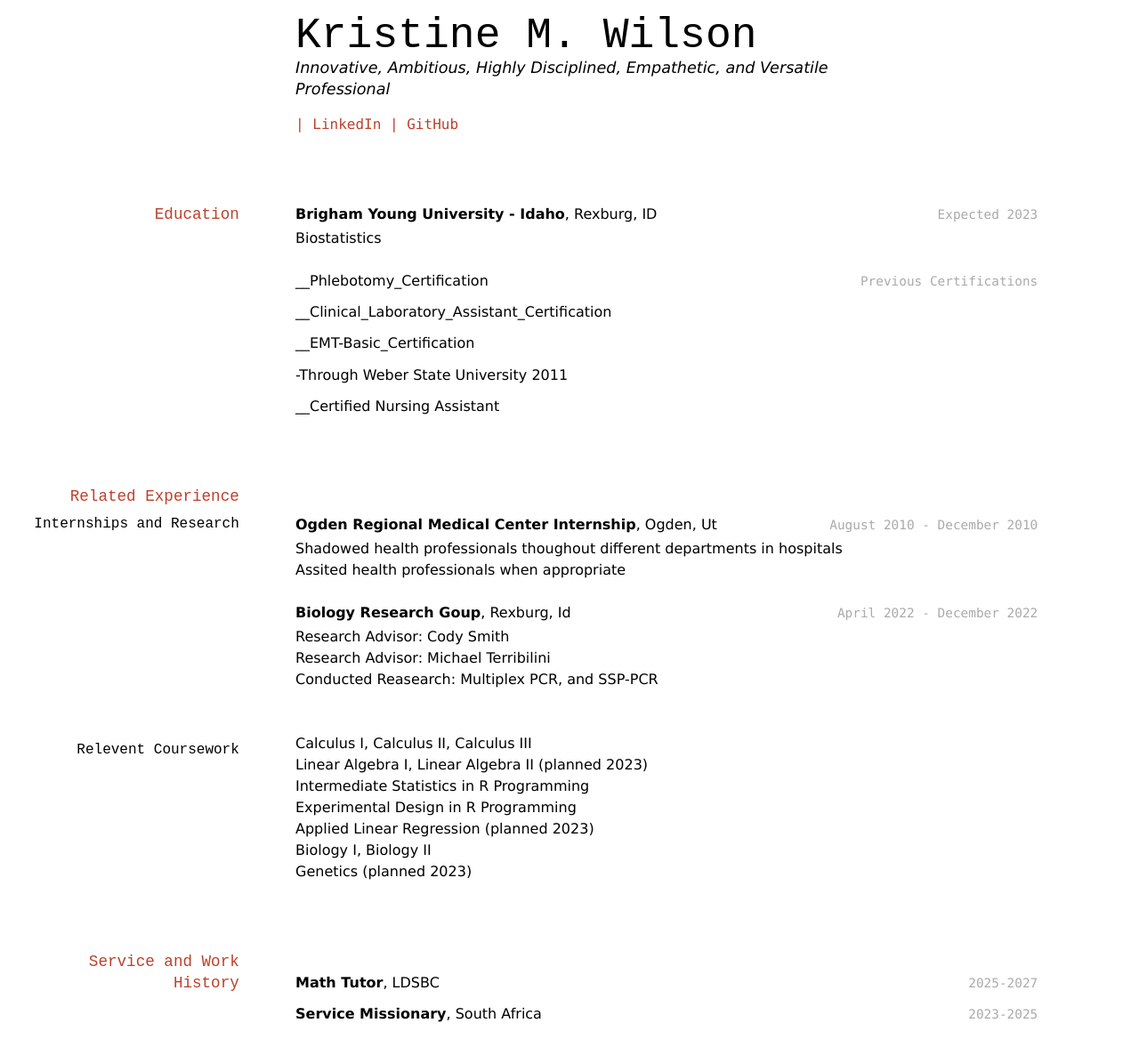
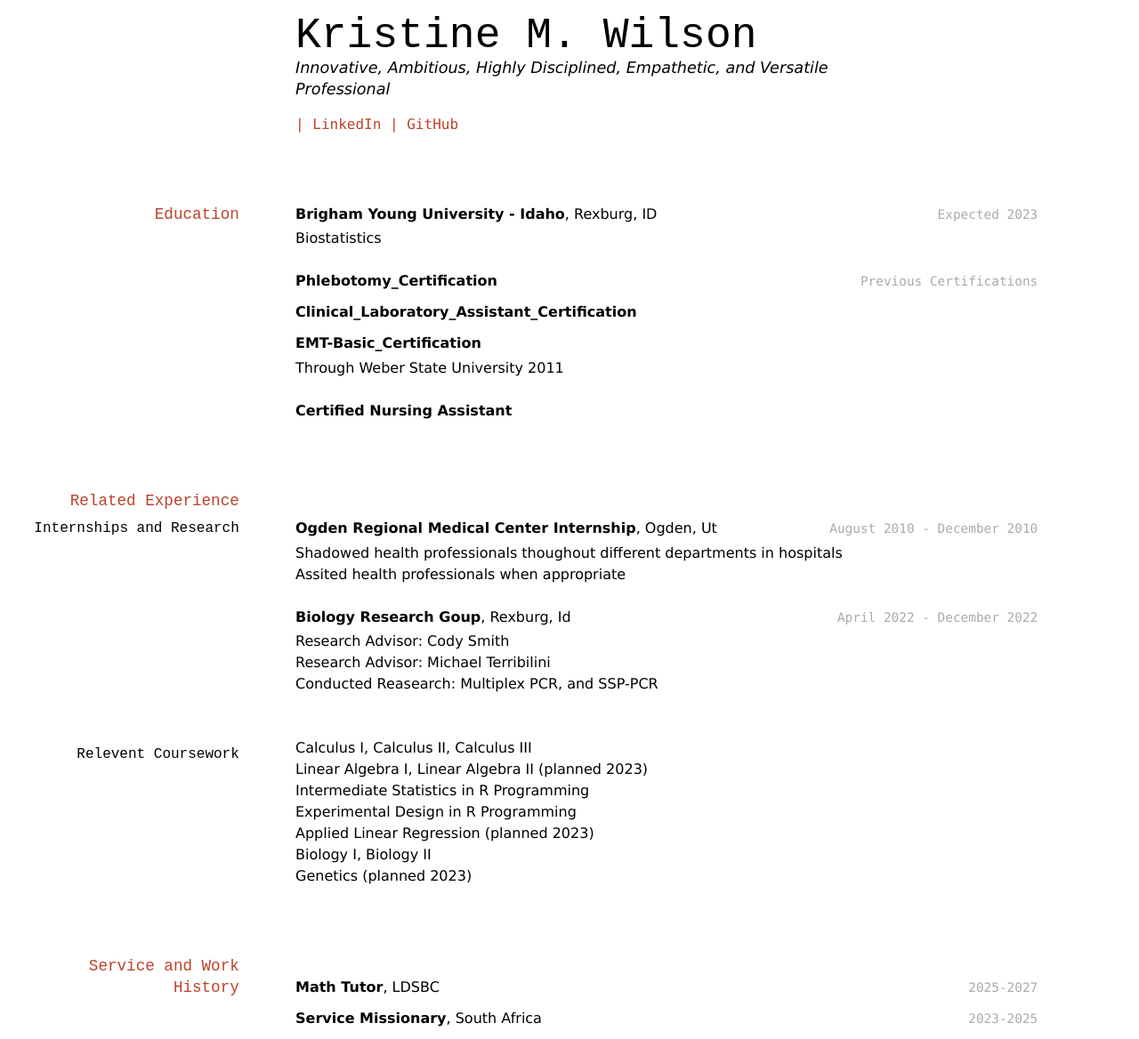
Before and after one commit to KristineWilson1/Kristine_Wilson_resumeFall22, a Jekyll site: the page built from docs/index.md, in a window 1280 px wide. Shown: the whole page at 89% size. Built offline with Jekyll 4.4.1, drawn with Linux system fonts in a browser that asks for light colours.

```diff
--- a/docs/index.md
+++ b/docs/index.md
@@ -22,15 +22,15 @@ __Brigham Young University - Idaho__, Rexburg, ID
 
 `Previous Certifications`
 
-__Phlebotomy_Certification
+__Phlebotomy_Certification__
 
-__Clinical_Laboratory_Assistant_Certification
+__Clinical_Laboratory_Assistant_Certification__
 
-__EMT-Basic_Certification
+__EMT-Basic_Certification__
 
--Through Weber State University 2011
+- Through Weber State University 2011
 
-__Certified Nursing Assistant
+__Certified Nursing Assistant__
 
 ## Related Experience
 
```
